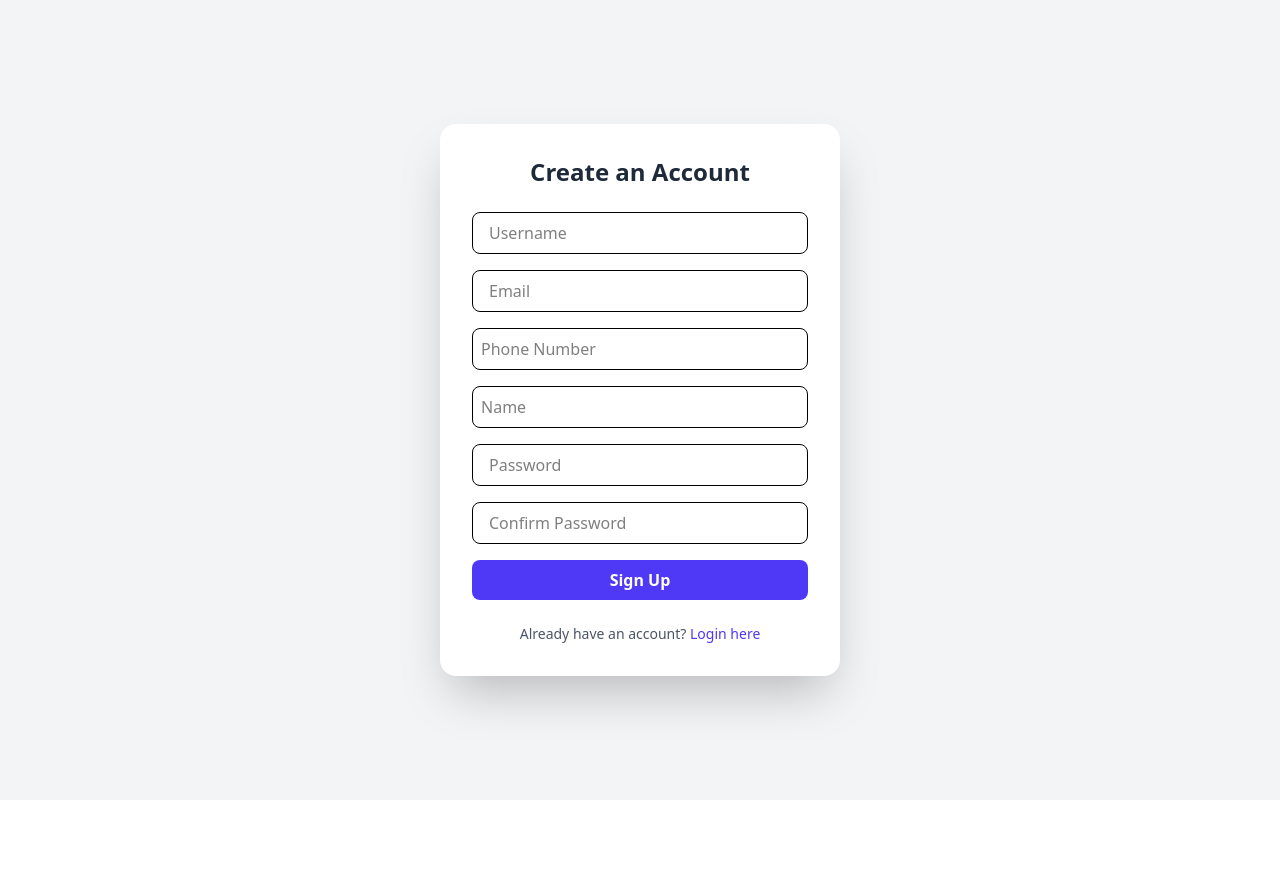
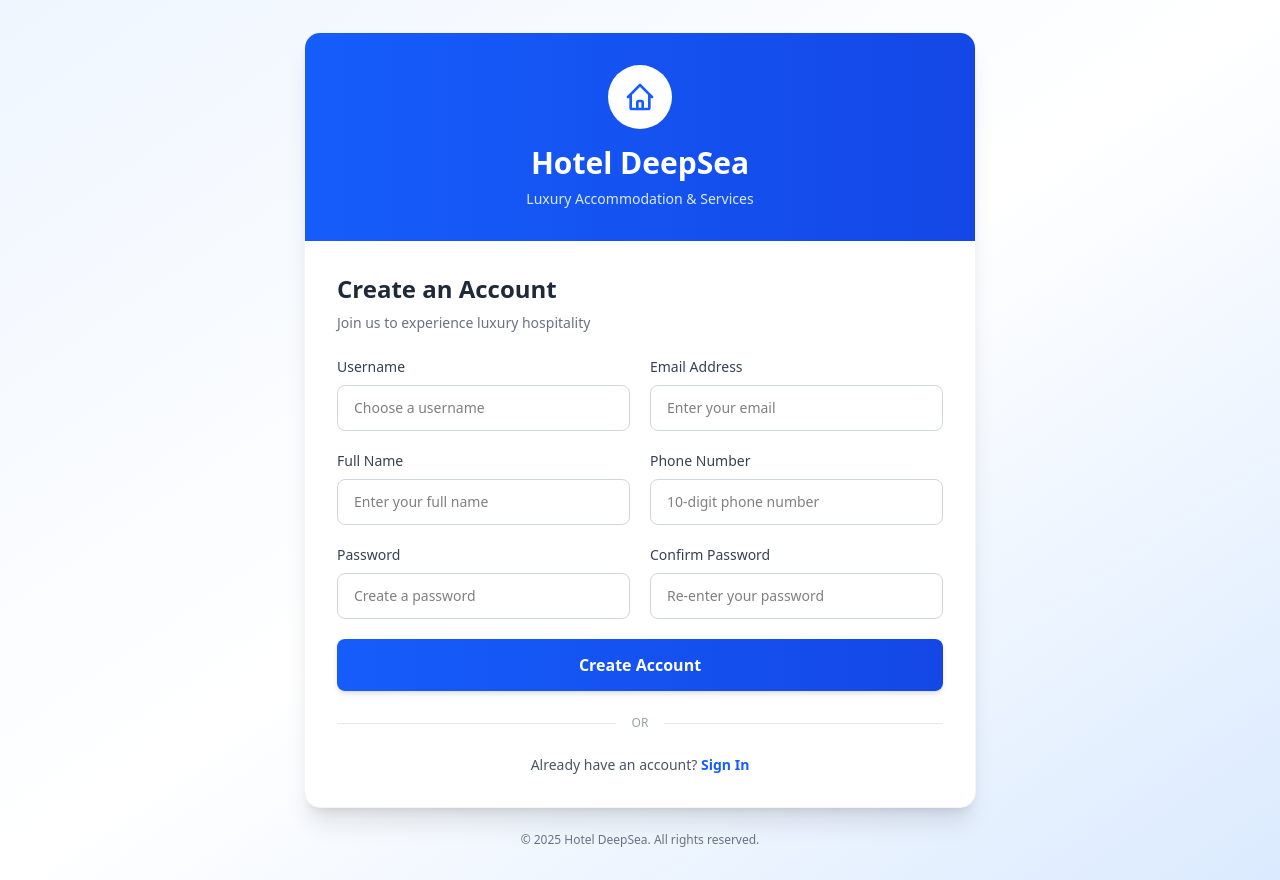
Before and after one commit to parikz45/hotel_management, a React (Vite) app in the folder frontend/: page /signup in a window 1280 px wide. Before the commit the page ends 800 px from the top, so only its background shows below. Built offline with nearby package versions, Linux system fonts and the light colour scheme.

Commit message:
improved login signup ui

```diff
--- a/frontend/package.json
+++ b/frontend/package.json
@@ -28,6 +28,6 @@
     "eslint-plugin-react-hooks": "^5.2.0",
     "eslint-plugin-react-refresh": "^0.4.20",
     "globals": "^16.3.0",
-    "vite": "^7.1.3"
+    "vite": "^7.1.9"
   }
 }
--- a/frontend/src/Components/Login/Login.jsx
+++ b/frontend/src/Components/Login/Login.jsx
@@ -1,6 +1,8 @@
 import React from "react";
 import { useNavigate, useLocation } from "react-router-dom";
 import { useLogin } from "../../hooks/useLogin";
+import { toast } from "react-toastify";
+import "react-toastify/dist/ReactToastify.css";
 
 const Login = () => {
   const [username, setUsername] = React.useState("");
@@ -10,7 +12,6 @@ const Login = () => {
   const navigate = useNavigate();
   const location = useLocation();
 
-  // Get 'from' and 'room' from location state if available
   const from = location.state?.from || "/";
   const room = location.state?.room || null;
 
@@ -18,6 +19,7 @@ const Login = () => {
     e.preventDefault();
     const success = await login(username, password);
     if (success) {
+      toast.success("Logged in successfully!");
       if (room) {
         navigate(from, { state: room });
       } else {
@@ -27,61 +29,113 @@ const Login = () => {
   };
 
   return (
-    <div className="flex items-center justify-center min-h-screen bg-white">
-      <div className="w-[85%] h-[80%] lg:w-[30%] lg:h-[40%] p-8 border border-blue-200/30 rounded-2xl bg-white/90 backdrop-blur-md shadow-2xl text-center">
+    <div className="flex items-center justify-center min-h-screen bg-gradient-to-br from-blue-50 via-white to-blue-100">
+      <div className="w-full max-w-md mx-4">
+        {/* Card Container */}
+        <div className="bg-white rounded-2xl shadow-xl border border-gray-100 overflow-hidden">
 
-        {/* Title */}
-        <h1 className="text-3xl font-bold text-blue-900 mb-2">Hotel DeepSea</h1>
-        <p className="text-sm text-gray-600 mb-6">Welcome back! Please login to continue</p>
+          {/* Header Section */}
+          <div className="bg-gradient-to-r from-blue-600 to-blue-700 px-8 py-10 text-center">
+            <div className="w-16 h-16 bg-white rounded-full mx-auto mb-4 flex items-center justify-center">
+              <svg className="w-8 h-8 text-blue-600" fill="none" stroke="currentColor" viewBox="0 0 24 24">
+                <path strokeLinecap="round" strokeLinejoin="round" strokeWidth={2} d="M3 12l2-2m0 0l7-7 7 7M5 10v10a1 1 0 001 1h3m10-11l2 2m-2-2v10a1 1 0 01-1 1h-3m-6 0a1 1 0 001-1v-4a1 1 0 011-1h2a1 1 0 011 1v4a1 1 0 001 1m-6 0h6" />
+              </svg>
+            </div>
+            <h1 className="text-3xl font-bold text-white mb-2">Hotel DeepSea</h1>
+            <p className="text-blue-100 text-sm">Luxury Accommodation & Services</p>
+          </div>
 
-        {/* Login Heading */}
-        <h2 className="mb-6 text-xl font-semibold text-gray-800">Login</h2>
+          {/* Form Section */}
+          <div className="px-8 py-8">
+            <div className="mb-6">
+              <h2 className="text-2xl font-semibold text-gray-800 mb-2">Welcome Back</h2>
+              <p className="text-gray-500 text-sm">Sign in to access your account</p>
+            </div>
 
-        {/* Form */}
-        <form className="flex flex-col" onSubmit={handleSubmit}>
+            <form onSubmit={handleSubmit} className="space-y-5">
+              {/* Username Field */}
+              <div>
+                <label className="block text-sm font-medium text-gray-700 mb-2">
+                  Username
+                </label>
                 <input
                   type="text"
-            placeholder="Username"
+                  placeholder="Enter your username"
                   value={username}
                   onChange={(e) => setUsername(e.target.value)}
                   required
-            className="my-2 p-3 border border-gray-300 rounded-md text-sm focus:outline-none focus:ring-2 focus:ring-blue-500 focus:border-blue-500"
+                  className="w-full px-4 py-3 border border-gray-300 rounded-lg text-sm focus:outline-none focus:ring-2 focus:ring-blue-500 focus:border-transparent transition"
                 />
+              </div>
+
+              {/* Password Field */}
+              <div>
+                <label className="block text-sm font-medium text-gray-700 mb-2">
+                  Password
+                </label>
                 <input
                   type="password"
-            placeholder="Password"
+                  placeholder="Enter your password"
                   value={password}
                   onChange={(e) => setPassword(e.target.value)}
                   required
-            className="my-2 p-3 border border-gray-300 rounded-md text-sm focus:outline-none focus:ring-2 focus:ring-blue-500 focus:border-black-50"
+                  className="w-full px-4 py-3 border border-gray-300 rounded-lg text-sm focus:outline-none focus:ring-2 focus:ring-blue-500 focus:border-transparent transition"
                 />
+              </div>
 
-          {/* Login Button */}
+              {/* Error Message */}
+              {error && (
+                <div className="bg-red-50 border border-red-200 text-red-600 px-4 py-3 rounded-lg text-sm flex items-center">
+                  <svg className="w-5 h-5 mr-2 flex-shrink-0" fill="currentColor" viewBox="0 0 20 20">
+                    <path fillRule="evenodd" d="M10 18a8 8 0 100-16 8 8 0 000 16zM8.707 7.293a1 1 0 00-1.414 1.414L8.586 10l-1.293 1.293a1 1 0 101.414 1.414L10 11.414l1.293 1.293a1 1 0 001.414-1.414L11.414 10l1.293-1.293a1 1 0 00-1.414-1.414L10 8.586 8.707 7.293z" clipRule="evenodd" />
+                  </svg>
+                  {error}
+                </div>
+              )}
+
+              {/* Submit Button */}
               <button
                 type="submit"
                 disabled={isLoading}
-            className="mt-5 py-3 bg-blue-700 text-white font-semibold rounded-md text-base hover:bg-blue-800 transition shadow-md"
+                className="w-full py-3.5 bg-gradient-to-r from-blue-600 to-blue-700 text-white font-semibold rounded-lg hover:from-blue-700 hover:to-blue-800 focus:outline-none focus:ring-4 focus:ring-blue-300 transition shadow-md disabled:opacity-50 disabled:cursor-not-allowed"
               >
-            Login
+                {isLoading ? (
+                  <span className="flex items-center justify-center">
+                    <svg className="animate-spin h-5 w-5 mr-2" fill="none" viewBox="0 0 24 24">
+                      <circle className="opacity-25" cx="12" cy="12" r="10" stroke="currentColor" strokeWidth="4"></circle>
+                      <path className="opacity-75" fill="currentColor" d="M4 12a8 8 0 018-8V0C5.373 0 0 5.373 0 12h4zm2 5.291A7.962 7.962 0 014 12H0c0 3.042 1.135 5.824 3 7.938l3-2.647z"></path>
+                    </svg>
+                    Signing in...
+                  </span>
+                ) : (
+                  "Sign In"
+                )}
               </button>
-
-          {/* Error Message */}
-          {error && <div className="text-red-500 text-sm mt-2">{error}</div>}
             </form>
 
             {/* Divider */}
-        <div className="flex items-center my-5">
-          <hr className="flex-grow border-gray-300" />
-          <span className="px-2 text-gray-400 text-sm">or</span>
-          <hr className="flex-grow border-gray-300" />
+            <div className="flex items-center my-6">
+              <div className="flex-grow border-t border-gray-200"></div>
+              <span className="px-4 text-gray-400 text-xs font-medium">OR</span>
+              <div className="flex-grow border-t border-gray-200"></div>
             </div>
 
-        {/* Signup Link */}
-        <p className="text-sm text-gray-700">
-          Don’t have an account?{" "}
-          <a href="/signup" className="text-blue-700 font-medium hover:underline">
-            Sign Up
+            {/* Sign Up Link */}
+            <p className="text-center text-sm text-gray-600">
+              Don't have an account?{" "}
+              <a
+                href="/signup"
+                className="text-blue-600 font-semibold hover:text-blue-700 hover:underline transition"
+              >
+                Create Account
               </a>
+            </p>
+          </div>
+        </div>
+
+        {/* Footer */}
+        <p className="text-center text-xs text-gray-500 mt-6">
+          © 2025 Hotel DeepSea. All rights reserved.
         </p>
       </div>
     </div>
--- a/frontend/src/Components/Signup/Signup.jsx
+++ b/frontend/src/Components/Signup/Signup.jsx
@@ -3,8 +3,8 @@ import { useSignup } from "../../hooks/useSignup";
 import { toast } from "react-toastify";
 import "react-toastify/dist/ReactToastify.css";
 
-function showToast(){
-  toast.error("Passwords do not match!")
+function showToast() {
+  toast.error("Passwords do not match!");
 }
 
 function Signup() {
@@ -17,10 +17,12 @@ function Signup() {
     password: "",
     confirmPassword: "",
   });
+
   const handleInputChange = (e) => {
     const { name, value } = e.target;
     setFormData({ ...formData, [name]: value });
   };
+
   const handleSubmit = async (e) => {
     e.preventDefault();
     const { password, confirmPassword } = formData;
@@ -28,95 +30,192 @@ function Signup() {
       showToast();
       return;
     }
+    toast.success("Account created successfully!");
     await signup(formData);
   };
+
   return (
-    <div className="flex items-center justify-center min-h-screen bg-gray-100">
-      <div className="bg-white shadow-2xl rounded-2xl p-8 w-[90%] lg:w-100 ">
-        {/* Heading */}
-        <h2 className="text-2xl font-bold text-center text-gray-800 mb-6">
-          Create an Account
-        </h2>
+    <div className="flex items-center justify-center min-h-screen bg-gradient-to-br from-blue-50 via-white to-blue-100 py-8">
+      <div className="w-full max-w-2xl mx-4">
+        {/* Card Container */}
+        <div className="bg-white rounded-2xl shadow-xl border border-gray-100 overflow-hidden">
 
-        {/* Signup Form */}
-        <form onSubmit={handleSubmit} className="space-y-4">
+          {/* Header Section */}
+          <div className="bg-gradient-to-r from-blue-600 to-blue-700 px-8 py-8 text-center">
+            <div className="w-16 h-16 bg-white rounded-full mx-auto mb-4 flex items-center justify-center">
+              <svg className="w-8 h-8 text-blue-600" fill="none" stroke="currentColor" viewBox="0 0 24 24">
+                <path strokeLinecap="round" strokeLinejoin="round" strokeWidth={2} d="M3 12l2-2m0 0l7-7 7 7M5 10v10a1 1 0 001 1h3m10-11l2 2m-2-2v10a1 1 0 01-1 1h-3m-6 0a1 1 0 001-1v-4a1 1 0 011-1h2a1 1 0 011 1v4a1 1 0 001 1m-6 0h6" />
+              </svg>
+            </div>
+            <h1 className="text-3xl font-bold text-white mb-2">Hotel DeepSea</h1>
+            <p className="text-blue-100 text-sm">Luxury Accommodation & Services</p>
+          </div>
+
+          {/* Form Section */}
+          <div className="px-8 py-8">
+            <div className="mb-6">
+              <h2 className="text-2xl font-semibold text-gray-800 mb-2">Create an Account</h2>
+              <p className="text-gray-500 text-sm">Join us to experience luxury hospitality</p>
+            </div>
+
+            <form onSubmit={handleSubmit} className="space-y-5">
+              {/* Two Column Layout for Desktop */}
+              <div className="grid grid-cols-1 md:grid-cols-2 gap-5">
+                {/* Username Field */}
+                <div>
+                  <label className="block text-sm font-medium text-gray-700 mb-2">
+                    Username
+                  </label>
                   <input
                     type="text"
                     name="username"
-            placeholder="Username"
+                    placeholder="Choose a username"
                     value={formData.username}
                     onChange={handleInputChange}
-            className="w-full px-4 py-2 border rounded-lg focus:outline-none focus:ring-2 focus:ring-indigo-500"
                     required
+                    className="w-full px-4 py-3 border border-gray-300 rounded-lg text-sm focus:outline-none focus:ring-2 focus:ring-blue-500 focus:border-transparent transition"
                   />
+                </div>
+
+                {/* Email Field */}
+                <div>
+                  <label className="block text-sm font-medium text-gray-700 mb-2">
+                    Email Address
+                  </label>
                   <input
                     type="email"
                     name="email"
-            placeholder="Email"
+                    placeholder="Enter your email"
                     value={formData.email}
                     onChange={handleInputChange}
-            className="w-full px-4 py-2 border rounded-lg focus:outline-none focus:ring-2 focus:ring-indigo-500"
                     required
+                    className="w-full px-4 py-3 border border-gray-300 rounded-lg text-sm focus:outline-none focus:ring-2 focus:ring-blue-500 focus:border-transparent transition"
                   />
+                </div>
+
+                {/* Full Name Field */}
+                <div>
+                  <label className="block text-sm font-medium text-gray-700 mb-2">
+                    Full Name
+                  </label>
+                  <input
+                    type="text"
+                    name="name"
+                    placeholder="Enter your full name"
+                    value={formData.name}
+                    onChange={handleInputChange}
+                    required
+                    className="w-full px-4 py-3 border border-gray-300 rounded-lg text-sm focus:outline-none focus:ring-2 focus:ring-blue-500 focus:border-transparent transition"
+                  />
+                </div>
+
+                {/* Phone Field */}
+                <div>
+                  <label className="block text-sm font-medium text-gray-700 mb-2">
+                    Phone Number
+                  </label>
                   <input
                     type="tel"
                     name="phone"
-            placeholder="Phone Number"
+                    placeholder="10-digit phone number"
                     value={formData.phone}
                     onChange={handleInputChange}
                     pattern="[0-9]{10}"
                     maxLength="10"
-            className="w-full px-2 py-2 border rounded-lg focus:outline-none focus:ring-2 focus:ring-indigo-400"
                     required
+                    className="w-full px-4 py-3 border border-gray-300 rounded-lg text-sm focus:outline-none focus:ring-2 focus:ring-blue-500 focus:border-transparent transition"
                   />
-          <input
-            type="text"
-            name="name"
-            placeholder="Name"
-            value={formData.name}
-            onChange={handleInputChange}
-            className="w-full px-2 py-2 border rounded-lg focus:outline-none focus:ring-2 focus:ring-indigo-400"
-            required
-          />
+                </div>
+              </div>
+
+              {/* Password Fields - Full Width */}
+              <div className="grid grid-cols-1 md:grid-cols-2 gap-5">
+                {/* Password Field */}
+                <div>
+                  <label className="block text-sm font-medium text-gray-700 mb-2">
+                    Password
+                  </label>
                   <input
                     type="password"
                     name="password"
-            placeholder="Password"
+                    placeholder="Create a password"
                     value={formData.password}
                     onChange={handleInputChange}
-            className="w-full px-4 py-2 border rounded-lg focus:outline-none focus:ring-2 focus:ring-indigo-500"
                     required
+                    className="w-full px-4 py-3 border border-gray-300 rounded-lg text-sm focus:outline-none focus:ring-2 focus:ring-blue-500 focus:border-transparent transition"
                   />
+                </div>
+
+                {/* Confirm Password Field */}
+                <div>
+                  <label className="block text-sm font-medium text-gray-700 mb-2">
+                    Confirm Password
+                  </label>
                   <input
                     type="password"
                     name="confirmPassword"
+                    placeholder="Re-enter your password"
                     value={formData.confirmPassword}
                     onChange={handleInputChange}
-            placeholder="Confirm Password"
-            className="w-full px-4 py-2 border rounded-lg focus:outline-none focus:ring-2 focus:ring-indigo-500"
                     required
+                    className="w-full px-4 py-3 border border-gray-300 rounded-lg text-sm focus:outline-none focus:ring-2 focus:ring-blue-500 focus:border-transparent transition"
                   />
+                </div>
+              </div>
 
-          {/* Button */}
+              {/* Error Message */}
+              {error && (
+                <div className="bg-red-50 border border-red-200 text-red-600 px-4 py-3 rounded-lg text-sm flex items-center">
+                  <svg className="w-5 h-5 mr-2 flex-shrink-0" fill="currentColor" viewBox="0 0 20 20">
+                    <path fillRule="evenodd" d="M10 18a8 8 0 100-16 8 8 0 000 16zM8.707 7.293a1 1 0 00-1.414 1.414L8.586 10l-1.293 1.293a1 1 0 101.414 1.414L10 11.414l1.293 1.293a1 1 0 001.414-1.414L11.414 10l1.293-1.293a1 1 0 00-1.414-1.414L10 8.586 8.707 7.293z" clipRule="evenodd" />
+                  </svg>
+                  {error}
+                </div>
+              )}
+
+              {/* Submit Button */}
               <button
                 type="submit"
                 disabled={isLoading}
-            className="w-full bg-indigo-600 text-white py-2 rounded-lg font-semibold hover:bg-indigo-700 transition"
+                className="w-full py-3.5 bg-gradient-to-r from-blue-600 to-blue-700 text-white font-semibold rounded-lg hover:from-blue-700 hover:to-blue-800 focus:outline-none focus:ring-4 focus:ring-blue-300 transition shadow-md disabled:opacity-50 disabled:cursor-not-allowed"
               >
-            Sign Up
+                {isLoading ? (
+                  <span className="flex items-center justify-center">
+                    <svg className="animate-spin h-5 w-5 mr-2" fill="none" viewBox="0 0 24 24">
+                      <circle className="opacity-25" cx="12" cy="12" r="10" stroke="currentColor" strokeWidth="4"></circle>
+                      <path className="opacity-75" fill="currentColor" d="M4 12a8 8 0 018-8V0C5.373 0 0 5.373 0 12h4zm2 5.291A7.962 7.962 0 014 12H0c0 3.042 1.135 5.824 3 7.938l3-2.647z"></path>
+                    </svg>
+                    Creating Account...
+                  </span>
+                ) : (
+                  "Create Account"
+                )}
               </button>
-          {error && <div className="text-red-500 text-sm mt-2">{error}</div>}
             </form>
 
-        {/* Extra Link */}
-        <p className="text-sm text-gray-600 text-center mt-6">
+            {/* Divider */}
+            <div className="flex items-center my-6">
+              <div className="flex-grow border-t border-gray-200"></div>
+              <span className="px-4 text-gray-400 text-xs font-medium">OR</span>
+              <div className="flex-grow border-t border-gray-200"></div>
+            </div>
+
+            {/* Login Link */}
+            <p className="text-center text-sm text-gray-600">
               Already have an account?{" "}
               <a
                 href="/login"
-            className="text-indigo-600 font-medium hover:underline"
+                className="text-blue-600 font-semibold hover:text-blue-700 hover:underline transition"
               >
-            Login here
+                Sign In
               </a>
+            </p>
+          </div>
+        </div>
+
+        {/* Footer */}
+        <p className="text-center text-xs text-gray-500 mt-6">
+          © 2025 Hotel DeepSea. All rights reserved.
         </p>
       </div>
     </div>
```
Also changed, not shown: 1 other file (tests, documents, lock files or other folders). Lines whose indentation alone changed are shown as unchanged.
